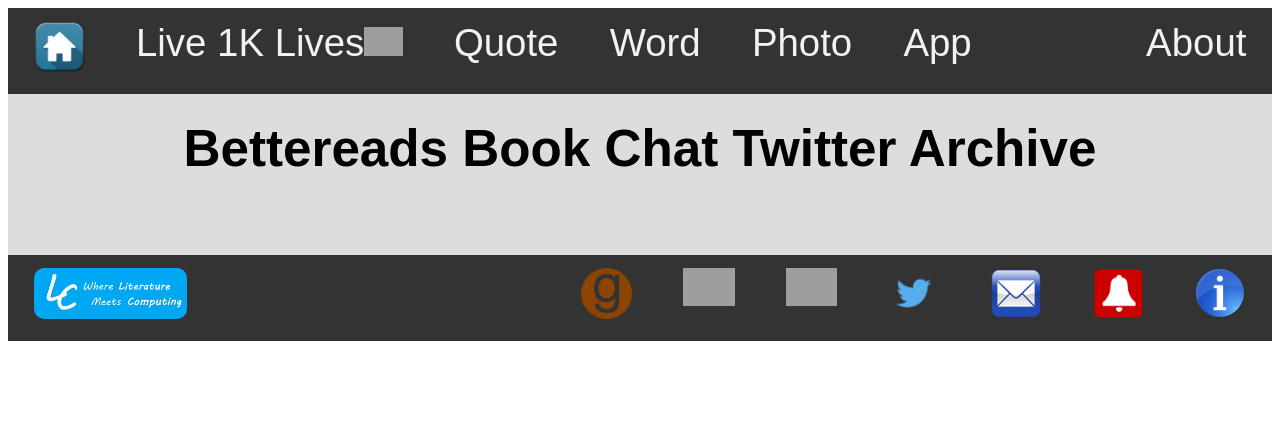
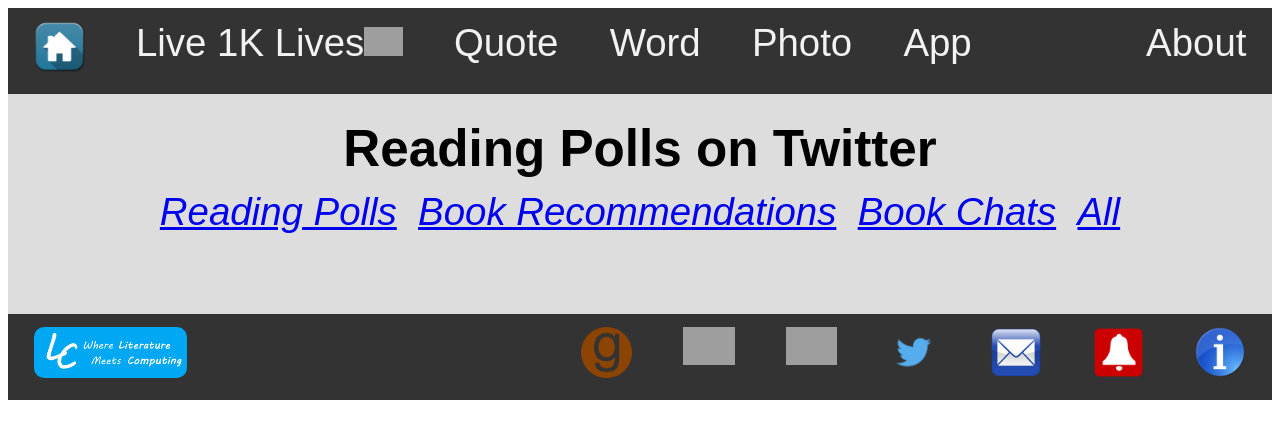
Before and after one commit to whope2/DailyApp, a Flask app: page /bettereads in a window 1280 px wide. Shown: the top 439 px of the page. Run offline with Flask 2, Linux system fonts and the light colour scheme; data that the repository does not hold is empty; some libraries are stand-ins or nearby versions; grey boxes are pictures that could not be loaded.

Commit message:
categorize book poll, chat, and recomm

```diff
--- a/templates/bookchat.html
+++ b/templates/bookchat.html
@@ -81,7 +81,8 @@
   </div>
 
   <div id="main-div" class="content">
-    <b id="twitter-books-title">Bettereads Book Chat Twitter Archive</b><br>
+    <b id="twitter-bookchat-title">Reading Polls on Twitter</b><br>
+    <i style="font-size: 3vw;"><a href="#" onclick="loadPoll()">Reading Polls</a>&nbsp;&nbsp;<a href="#" onclick="loadBookRecom()">Book Recommendations</a>&nbsp;&nbsp;<a href="#" onclick="loadBookChat()">Book Chats</a>&nbsp;&nbsp;<a href="#" onclick="loadAll()">All</a></i>
   </div>
   <div id="main-div-twitter-books" class="content">
   </div>
@@ -94,11 +95,17 @@
           align: 'center',
           theme: 'light',
           conversation: 'none'};
-    initBooks();
+    initBooks("Poll");
 
-    function initBooks()
+    function initBooks(type)
     {
+      //remove all children
+      while(ulElementMain.firstChild) {
+        ulElementMain.lastChild.remove()
+      }
+
       for (let i = 0; i < count; i++) {
+        if( items[i]["Type"] == type || type == "All") {
         console.log("Tweet #%d, TweetID=%s, to be created.", i, items[i]["TweetID"])
         twttr.widgets.createTweet(
           items[i]["TweetID"],
@@ -112,7 +119,26 @@
           //date_node.innerText = items[i]["Date"];
           //parentDiv.insertBefore(date_node, el)
         });
+        }
       }
+    }
+  </script>
+  <script>
+    function loadPoll() {
+      document.getElementById("twitter-bookchat-title").innerHTML = "Reading Polls on Twitter";
+      initBooks("Poll");
+    }
+    function loadBookRecom() {
+      document.getElementById("twitter-bookchat-title").innerHTML = "Book Recommendations on Twitter";
+      initBooks("Book Recommendation");
+    }
+    function loadBookChat() {
+      document.getElementById("twitter-bookchat-title").innerHTML = "Book Chats on Twitter";
+      initBooks("Book Chat");
+    }
+    function loadAll() {
+      document.getElementById("twitter-bookchat-title").innerHTML = "Bettereads Twitter Archive";
+      initBooks("All");
     }
   </script>
 
```
